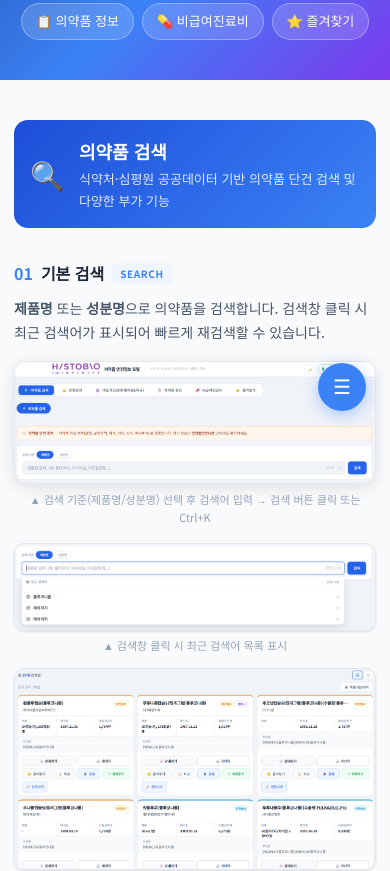
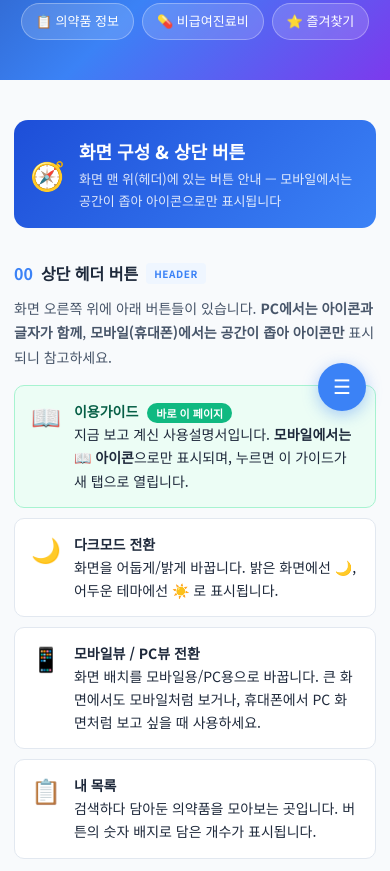
Before and after one commit to histobio0302-oss/-, a website: page public/guide.html in a window 390 px wide. Shown: the part 409-1280 px from the top of the page. Drawn offline with Linux system fonts and the light colour scheme.

Commit message:
가이드에 '화면 구성 & 상단 버튼' 섹션 추가 (모바일 📖 아이콘 설명)

```diff
--- a/public/guide.html
+++ b/public/guide.html
@@ -310,6 +310,13 @@ body{font-family:'Noto Sans KR',sans-serif;color:var(--text);background:var(--bg
     <div class="sidebar-title">목차</div>
 
     <div class="sidebar-section">
+      <a class="sidebar-link" href="#sec-header">
+        <span class="sidebar-dot" style="background:var(--text3)"></span>
+        화면 구성 &amp; 버튼
+      </a>
+    </div>
+
+    <div class="sidebar-section">
       <a class="sidebar-link active" href="#sec-search">
         <span class="sidebar-dot" style="background:var(--c1)"></span>
         의약품 검색
@@ -383,6 +390,66 @@ body{font-family:'Noto Sans KR',sans-serif;color:var(--text);background:var(--bg
 
   <!-- 메인 콘텐츠 -->
   <main class="main">
+
+    <!-- ══════════════════════════════════
+         섹션 0: 화면 구성 & 상단 버튼
+    ══════════════════════════════════ -->
+    <section class="guide-section" id="sec-header">
+      <div class="section-header sh-1">
+        <div class="section-icon">🧭</div>
+        <div>
+          <div class="section-title">화면 구성 &amp; 상단 버튼</div>
+          <div class="section-subtitle">화면 맨 위(헤더)에 있는 버튼 안내 — 모바일에서는 공간이 좁아 아이콘으로만 표시됩니다</div>
+        </div>
+      </div>
+
+      <div class="feature" id="header-buttons">
+        <div class="feature-title">
+          <span style="color:var(--c1)">00</span> 상단 헤더 버튼
+          <span class="feature-badge" style="background:var(--c1-lt);color:var(--c1)">HEADER</span>
+        </div>
+        <div class="feature-desc">
+          화면 오른쪽 위에 아래 버튼들이 있습니다. <strong>PC에서는 아이콘과 글자가 함께</strong>, <strong>모바일(휴대폰)에서는 공간이 좁아 아이콘만</strong> 표시되니 참고하세요.
+        </div>
+
+        <div style="display:flex;flex-direction:column;gap:10px;margin-top:16px">
+
+          <div style="display:flex;align-items:flex-start;gap:13px;padding:14px 16px;background:#ecfdf5;border:1px solid #a7f3d0;border-radius:var(--radius)">
+            <span style="font-size:24px;flex-shrink:0;line-height:1.3">📖</span>
+            <div style="font-size:14px;line-height:1.65;color:var(--text)">
+              <strong style="color:#065f46">이용가이드</strong>
+              <span style="display:inline-block;font-size:11px;font-weight:700;background:#10b981;color:#fff;border-radius:20px;padding:1px 9px;margin-left:5px;vertical-align:middle">바로 이 페이지</span><br>
+              지금 보고 계신 사용설명서입니다. <strong>모바일에서는 📖 아이콘</strong>으로만 표시되며, 누르면 이 가이드가 새 탭으로 열립니다.
+            </div>
+          </div>
+
+          <div style="display:flex;align-items:flex-start;gap:13px;padding:14px 16px;background:var(--surface);border:1px solid var(--border);border-radius:var(--radius)">
+            <span style="font-size:24px;flex-shrink:0;line-height:1.3">🌙</span>
+            <div style="font-size:14px;line-height:1.65;color:var(--text)">
+              <strong>다크모드 전환</strong><br>
+              화면을 어둡게/밝게 바꿉니다. 밝은 화면에선 🌙, 어두운 테마에선 ☀️ 로 표시됩니다.
+            </div>
+          </div>
+
+          <div style="display:flex;align-items:flex-start;gap:13px;padding:14px 16px;background:var(--surface);border:1px solid var(--border);border-radius:var(--radius)">
+            <span style="font-size:24px;flex-shrink:0;line-height:1.3">📱</span>
+            <div style="font-size:14px;line-height:1.65;color:var(--text)">
+              <strong>모바일뷰 / PC뷰 전환</strong><br>
+              화면 배치를 모바일용/PC용으로 바꿉니다. 큰 화면에서도 모바일처럼 보거나, 휴대폰에서 PC 화면처럼 보고 싶을 때 사용하세요.
+            </div>
+          </div>
+
+          <div style="display:flex;align-items:flex-start;gap:13px;padding:14px 16px;background:var(--surface);border:1px solid var(--border);border-radius:var(--radius)">
+            <span style="font-size:24px;flex-shrink:0;line-height:1.3">📋</span>
+            <div style="font-size:14px;line-height:1.65;color:var(--text)">
+              <strong>내 목록</strong><br>
+              검색하다 담아둔 의약품을 모아보는 곳입니다. 버튼의 숫자 배지로 담은 개수가 표시됩니다.
+            </div>
+          </div>
+
+        </div>
+      </div>
+    </section>
 
     <!-- ══════════════════════════════════
          섹션 1: 의약품 검색
```
